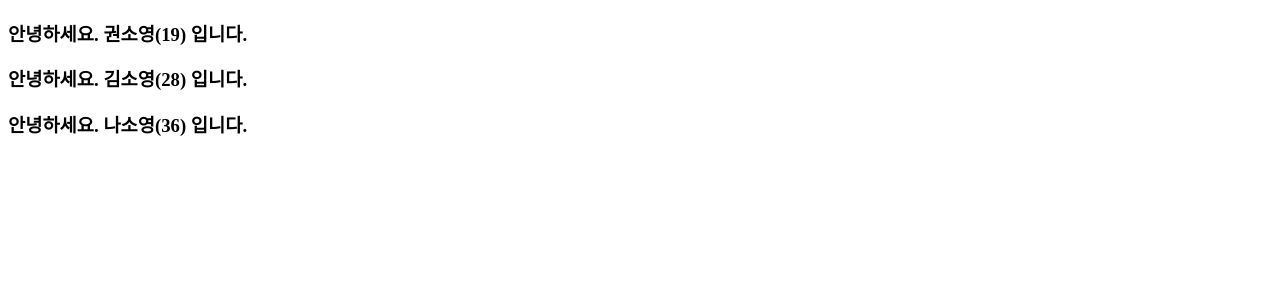
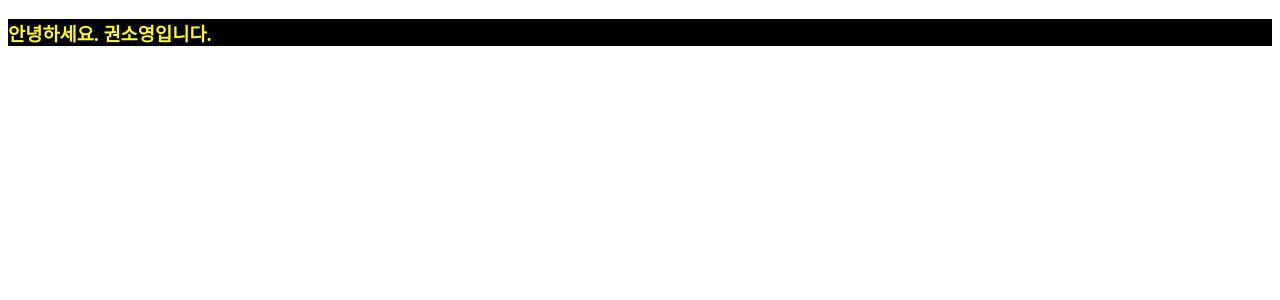
Before and after one commit to ddo0ii/codingstar, a React (Create React App) app: page / in a window 1280 px wide. Shown: the top 300 px of the page. Built offline with nearby package versions, Linux system fonts and the light colour scheme.

Commit message:
CSS 인라인(inline) styling

```diff
--- a/src/component/Main.js
+++ b/src/component/Main.js
@@ -1,15 +1,12 @@
 import React from "react";
-import dummy from "../db/data.json";
 
-const Main = (props) => {
+const Main = () => {
   return (
-    <div>
-      {dummy.users.map((user) => (
-        <h3 key={user.userName}>
-          안녕하세요. {user.userName}({user.age}) 입니다.
-        </h3>
-      ))}
-    </div>
+    <>
+      <h3 style={{ color: "yellow", backgroundColor: "black" }}>
+        안녕하세요. 권소영입니다.
+      </h3>
+    </>
   );
 };
 export default Main;
```
